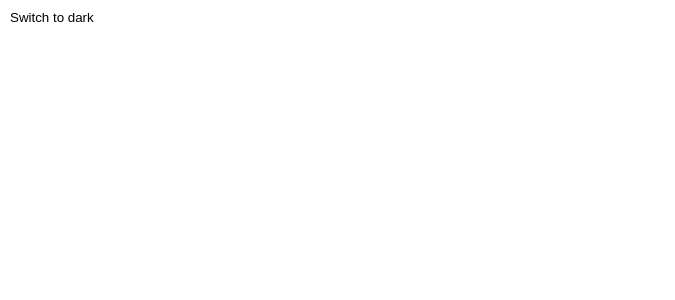
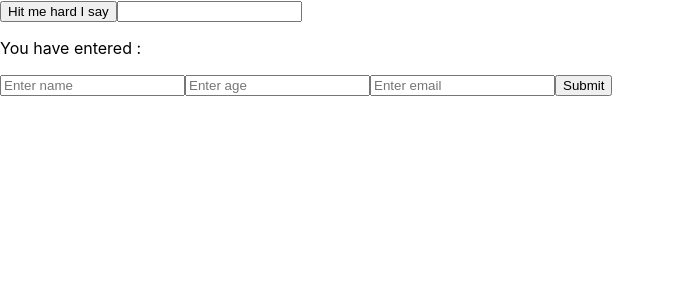
Before and after one commit to mdrahmanabdul/LearningReact, a React (Create React App) app in the folder Javascript_review/react-basics/: page / in a window 1280 px wide. Shown: the top 300 px of the page, without its empty margins (0-675 px from the left). Built offline with nearby package versions, Linux system fonts and the light colour scheme.

Commit message:
Event handling learned

```diff
--- a/Javascript_review/react-basics/package.json
+++ b/Javascript_review/react-basics/package.json
@@ -7,6 +7,7 @@
     "@testing-library/jest-dom": "^6.6.3",
     "@testing-library/react": "^16.2.0",
     "@testing-library/user-event": "^13.5.0",
+    "axios": "^1.8.3",
     "react": "^19.0.0",
     "react-dom": "^19.0.0",
     "react-scripts": "5.0.1",
--- a/Javascript_review/react-basics/src/App.js
+++ b/Javascript_review/react-basics/src/App.js
@@ -1,25 +1,20 @@
-import { ConditionalRendering } from './Conditional';
-import ThemeProvider from './Context/ThemeProvider';
-import { Customer, Groceries, RenderMobiles } from './Props';
-import ThemedButton from './ThemedButton';
+import FormSubmission from "./EventHandling/FormSubmission";
+import OnChangeHandlerDemo from "./EventHandling/OnChangeHandlerDemo";
+import OnClickHandlerDemo from "./EventHandling/OnClickHandlerDemo";
 
 function App() {
 
 
   return (
     <div>
-        {/* <Customer/>
-        <Groceries/>
-        <RenderMobiles/>
-        <ConditionalRendering/> */}
-        <ThemeProvider>
-          <div>
-
-        <ThemedButton/>
-          </div>
-        </ThemeProvider>
+      <OnClickHandlerDemo/>
+      <OnChangeHandlerDemo/>
+      <FormSubmission/>
     </div>
   );
 }
 
+
+
+
 export default App;
--- /dev/null
+++ b/Javascript_review/react-basics/src/EventHandling/FormSubmission.js
@@ -0,0 +1,48 @@
+import { useState } from "react"
+import axios from "axios";
+
+const FormSubmission=()=>{
+
+    const [formData,setFormData] = useState({
+        name : "",
+        age : "",
+        email : ""
+    });
+
+    const handleChange=(event)=>{
+        const{name,value} = event.target;
+        setFormData((prevData)=>({
+            ...prevData,
+            [name] : value,
+        }))
+    };
+
+    const handleSubmit=(event)=>{
+        event.preventDefault(); //prevents reloading of the page if submitted !
+        console.log("Form Data : ",formData);
+
+        try {
+            const response = axios.post("https://jsonplaceholder.typicode.com/posts",formData);
+            console.log("Response : ",response);
+            alert('Form data successfully submitted !')
+
+        } catch (error) {
+            console.error('error : ',error);
+            alert('Form submission failed !')
+        }
+
+    }
+
+    return(
+        <>
+            <form onSubmit={handleSubmit}>
+                <input type="text" name="name" value={formData.name} onChange={handleChange} placeholder="Enter name"/>
+                <input type="age" name="age" value={formData.age} onChange={handleChange} placeholder="Enter age"/>
+                <input type="email" name="email" value={formData.email} onChange={handleChange} placeholder="Enter email"/>
+                <button type="submit">Submit</button>
+            </form>
+        </>
+    )
+}
+
+export default FormSubmission;
--- /dev/null
+++ b/Javascript_review/react-basics/src/EventHandling/OnChangeHandlerDemo.js
@@ -0,0 +1,19 @@
+import { useState } from "react"
+
+const OnChangeHandlerDemo=()=>{
+
+    const [password,setPassword] = useState('');
+
+    function handleInputChange(event){
+        setPassword(event.target.value);
+    }
+
+    return(
+        <>
+            <input type="password" onChange={handleInputChange}></input>
+            <p>You have entered : {password}</p>
+        </>
+    )
+}
+
+export default OnChangeHandlerDemo;
--- /dev/null
+++ b/Javascript_review/react-basics/src/EventHandling/OnClickHandlerDemo.js
@@ -0,0 +1,14 @@
+const OnClickHandlerDemo=()=>{
+
+    function handleClick(){
+        console.log('Button has been clicked !');
+    }
+
+    return(
+        <>
+            <button onClick={handleClick}>Hit me hard I say</button>
+        </>
+    )
+}
+
+export default OnClickHandlerDemo;
```
Also changed, not shown: 1 other file (tests, documents, lock files or other folders).
